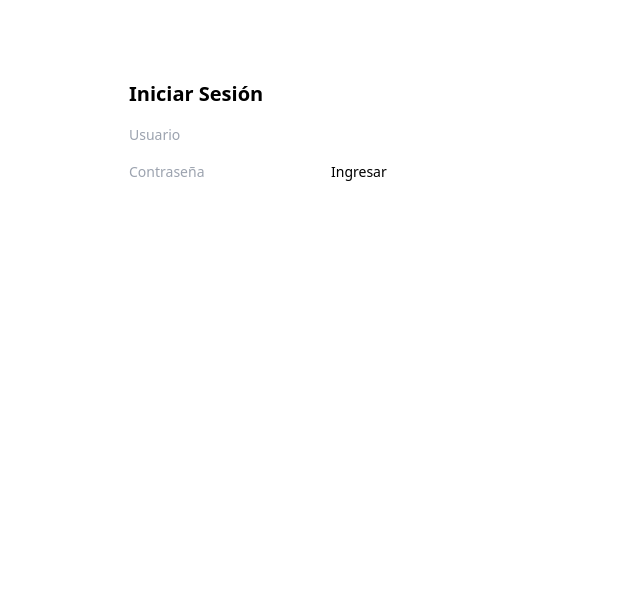
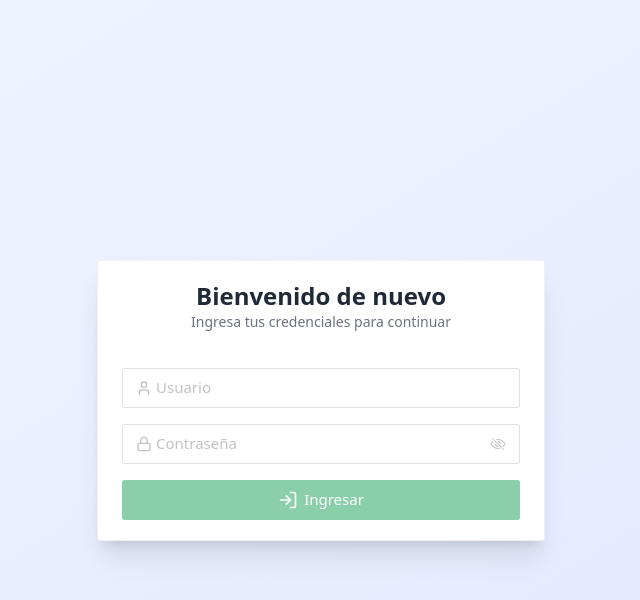
Before and after one commit to matzSoncco/gestor, a Vue app in the folder frontend/: page /login in a window 1280 px wide. Shown: the top 600 px of the page, without its empty margins (319-959 px from the left). Built offline with nearby package versions, Linux system fonts and the light colour scheme.

Commit message:
Mejora el manejo de errores al momento de hacer login y logout

```diff
--- a/frontend/package.json
+++ b/frontend/package.json
@@ -11,6 +11,7 @@
   "dependencies": {
     "@vicons/antd": "^0.13.0",
     "axios": "^1.9.0",
+    "lucide-vue-next": "^0.525.0",
     "pinia": "^3.0.2",
     "pinia-plugin-persistedstate": "^4.4.1",
     "vue": "^3.5.13",
--- a/frontend/src/App.vue
+++ b/frontend/src/App.vue
@@ -1,11 +1,12 @@
 <template>
   <n-config-provider>
     <n-notification-provider>
-      <router-view />
+      <router-view v-if="!auth.isLoading" />
     </n-notification-provider>
   </n-config-provider>
 </template>
 
 <script setup>
-import { NConfigProvider, NNotificationProvider } from 'naive-ui'
+import { useAuthStore } from '@/stores/auth'
+const auth = useAuthStore()
 </script>
--- a/frontend/src/api/login.ts
+++ b/frontend/src/api/login.ts
@@ -3,16 +3,61 @@ import api from '@/services/authService'
 export interface LoginResponse {
   success: boolean
   error?: any
+  token?: string
+  user?: {
+    id: number
+    username: string
+    email?: string
+    role?: string
+  }
 }
 
 export async function login(username: string, password: string): Promise<LoginResponse> {
   try {
     const { data } = await api.post('/token/', { username, password })
+
+    // Guardar tokens en localStorage
     localStorage.setItem('accessToken', data.access)
     localStorage.setItem('refreshToken', data.refresh)
-    return { success: true }
+
+    // Opcional: Decodificar el token para obtener información del usuario
+    let userInfo = null
+    try {
+      const payload = JSON.parse(atob(data.access.split('.')[1]))
+      userInfo = {
+        id: payload.user_id || 0,
+        username: payload.username || username,
+        email: payload.email || '',
+        role: payload.role || ''
+      }
+    } catch (decodeError) {
+      console.warn('No se pudo decodificar el token:', decodeError)
+      userInfo = {
+        id: 0,
+        username: username,
+        email: '',
+        role: ''
+      }
+    }
+
+    return {
+      success: true,
+      token: data.access,
+      user: userInfo
+    }
   } catch (error) {
     console.error('Error al iniciar sesión', error)
     return { success: false, error }
   }
 }
+
+// Función adicional para obtener información del usuario actual
+export async function getCurrentUser() {
+  try {
+    const { data } = await api.get('/user/me/')
+    return { success: true, user: data }
+  } catch (error) {
+    console.error('Error al obtener usuario actual:', error)
+    return { success: false, error }
+  }
+}
--- a/frontend/src/components/Sidebar.vue
+++ b/frontend/src/components/Sidebar.vue
@@ -47,6 +47,7 @@ async function handleSelect(key: string) {
   if (key === 'logout') {
     const auth = useAuthStore()
     await auth.logout()
+    router.push('/login')
   } else {
     router.push(key)
   }
--- a/frontend/src/layouts/DefaultLayout.vue
+++ b/frontend/src/layouts/DefaultLayout.vue
@@ -34,6 +34,7 @@
               </n-layout-content>
             </n-layout>
           </n-layout>
+          <router-view v-else />
         </n-message-provider>
       </n-notification-provider>
     </n-dialog-provider>
--- a/frontend/src/main.ts
+++ b/frontend/src/main.ts
@@ -19,4 +19,4 @@ app.mount('#app')
 
 // 🔑 Inicializar estado de sesión
 const auth = useAuthStore()
-auth.initialize()
+auth.initializeAuth()
--- a/frontend/src/stores/auth.ts
+++ b/frontend/src/stores/auth.ts
@@ -1,41 +1,122 @@
 import { defineStore } from 'pinia'
-import { logout } from '@/api/logout'
-import router from '@/routers'
+import { ref, computed } from 'vue'
+import { useRouter } from 'vue-router'
 
-export const useAuthStore = defineStore('auth', {
-  state: () => ({
-    isAuthenticated: false,
-    user: null as any,
-    token: null as string | null,
-  }),
+interface User {
+  id?: number
+  username: string
+  email?: string
+  role?: string
+}
 
-  actions: {
-    async login(userData: any, token: string) {
-      this.user = userData
-      this.token = token
-      this.isAuthenticated = true
-    },
+export const useAuthStore = defineStore('auth', () => {
+  // State
+  const user = ref<User | null>(null)
+  const accessToken = ref<string | null>(null)
+  const refreshToken = ref<string | null>(null)
+  const isLoading = ref(false)
 
-    async initialize() {
-      // Con persistencia automática, no necesitas recuperar manualmente
-      if (this.token) {
-        this.isAuthenticated = true
-        this.user = { username: 'UsuarioAutenticado' } // dummy hasta que uses /me
-      }
-    },
+  // Getters
+  const isAuthenticated = computed(() => !!accessToken.value && !!user.value)
 
-    async logout() {
+  // Actions
+  const login = async (userData: User, token: string) => {
+    try {
+      isLoading.value = true
+
+      user.value = userData
+      accessToken.value = token
+      refreshToken.value = localStorage.getItem('refreshToken')
+
+      // Guardar datos del usuario en localStorage
+      localStorage.setItem('user', JSON.stringify(userData))
+
+    } catch (error) {
+      console.error('Error during login:', error)
+      throw error
+    } finally {
+      isLoading.value = false
+    }
+  }
+
+  const logout = (router?: ReturnType<typeof useRouter>) => {
+    user.value = null
+    accessToken.value = null
+    refreshToken.value = null
+
+    localStorage.removeItem('accessToken')
+    localStorage.removeItem('refreshToken')
+    localStorage.removeItem('user')
+
+    // Redireccionar
+    if (router) {
+      router.push('/login')
+    }
+  }
+
+  // Inicializar desde localStorage
+  const initializeAuth = () => {
+    const storedToken = localStorage.getItem('accessToken')
+    const storedRefreshToken = localStorage.getItem('refreshToken')
+    const storedUser = localStorage.getItem('user')
+
+    if (storedToken && storedUser) {
       try {
-        await logout()
+        accessToken.value = storedToken
+        refreshToken.value = storedRefreshToken
+        user.value = JSON.parse(storedUser)
+
+        // Verificar si el token es válido
+        if (!checkTokenValidity()) {
+          logout()
+        }
       } catch (error) {
-        console.error('Error en logout:', error)
-      } finally {
-        this.user = null
-        this.token = null
-        this.isAuthenticated = false
-        router.push('/login')
+        console.error('Error parsing stored user data:', error)
+        logout() // Limpiar datos corruptos
       }
     }
-  },
+  }
+
+  // Función para verificar si el token es válido
+  const checkTokenValidity = (): boolean => {
+    if (!accessToken.value) return false
+
+    try {
+      // Decodificar el JWT para verificar expiración
+      const payload = JSON.parse(atob(accessToken.value.split('.')[1]))
+      const currentTime = Date.now() / 1000
+
+      if (payload.exp && payload.exp < currentTime) {
+        return false
+      }
+
+      return true
+    } catch (error) {
+      return false
+    }
+  }
+
+  // Inicializar automáticamente cuando el store se crea
+  if (typeof window !== 'undefined') {
+    initializeAuth()
+  }
+
+  return {
+    // State
+    user,
+    accessToken,
+    refreshToken,
+    isLoading,
+
+    // Getters
+    isAuthenticated,
+
+    // Actions
+    login,
+    logout,
+    initializeAuth,
+    checkTokenValidity
+  }
+}, {
   persist: true
 })
--- a/frontend/src/views/Login.vue
+++ b/frontend/src/views/Login.vue
@@ -1,44 +1,108 @@
-<!-- views/Login.vue -->
 <template>
-  <div class="max-w-sm mx-auto mt-20">
-    <h1 class="text-xl font-bold mb-4">Iniciar Sesión</h1>
-    <form @submit.prevent="handleLogin">
-      <input v-model="username" placeholder="Usuario" class="input" />
-      <input v-model="password" type="password" placeholder="Contraseña" class="input mt-2" />
-      <button type="submit" class="btn mt-4">Ingresar</button>
-    </form>
-    <p v-if="error" class="text-red-500 mt-2">Credenciales incorrectas</p>
+  <div class="min-h-screen flex items-center justify-center bg-gradient-to-br from-blue-50 to-indigo-100 px-4">
+    <n-card
+      class="w-full max-w-md shadow-xl border border-gray-200 transition-all duration-300"
+      header-style="text-align: center"
+    >
+      <template #header>
+        <div>
+          <h1 class="text-2xl font-bold text-gray-800">Bienvenido de nuevo</h1>
+          <p class="text-sm text-gray-500">Ingresa tus credenciales para continuar</p>
+        </div>
+      </template>
+
+      <form @submit.prevent="handleLogin" class="mt-4">
+        <div class="space-y-4">
+          <n-input
+            v-model:value="username"
+            placeholder="Usuario"
+            size="large"
+            :status="error ? 'error' : undefined"
+            :disabled="loading"
+            clearable
+          >
+            <template #prefix>
+              <n-icon><UserIcon /></n-icon>
+            </template>
+          </n-input>
+
+          <n-input
+            v-model:value="password"
+            type="password"
+            placeholder="Contraseña"
+            size="large"
+            :status="error ? 'error' : undefined"
+            :disabled="loading"
+            show-password-on="mousedown"
+            clearable
+          >
+            <template #prefix>
+              <n-icon><LockIcon /></n-icon>
+            </template>
+          </n-input>
+
+          <n-button
+            type="primary"
+            size="large"
+            block
+            :loading="loading"
+            :disabled="!username || !password"
+            attr-type="submit"
+          >
+            <template #icon>
+              <n-icon><LoginIcon /></n-icon>
+            </template>
+            Ingresar
+          </n-button>
+        </div>
+      </form>
+    </n-card>
   </div>
 </template>
 
 <script setup lang="ts">
 import { ref } from 'vue'
 import { useRouter } from 'vue-router'
+import { NInput, NButton, NCard, NIcon } from 'naive-ui'
+import { Lock as LockIcon, User as UserIcon, LogIn as LoginIcon } from 'lucide-vue-next'
 import { login } from '@/api/login'
 import { useAuthStore } from '@/stores/auth'
+import { useNotify } from '@/composables/global/useNotify'
 
 const username = ref('')
 const password = ref('')
+const loading = ref(false)
 const error = ref(false)
+
 const router = useRouter()
 const auth = useAuthStore()
+const { error: notifyError, success: notifySuccess } = useNotify()
+
 
 const handleLogin = async () => {
-  if (!username.value || !password.value) {
+  error.value = false
+
+  if (!username.value.trim() || !password.value.trim()) {
     error.value = true
+    notifyError('Debes llenar todos los campos', 'Campos vacíos')
     return
   }
 
+  loading.value = true
+
   const res = await login(username.value, password.value)
+  loading.value = false
 
   if (res.success) {
-    const token = localStorage.getItem('accessToken') || ''
-    const userData = { username: username.value } // podrías traerlo desde un endpoint luego
-    await auth.login(userData, token) // <-- ESTA LÍNEA ES CRUCIAL
+    const token = res.token || localStorage.getItem('accessToken') || ''
+    const userData = { username: username.value } // traer desde backend si es posible
+    await auth.login(userData, token)
 
+    notifySuccess('Sesión iniciada correctamente')
     router.push('/')
   } else {
     error.value = true
+    notifyError('Credenciales incorrectas. Intenta nuevamente.', 'Error de autenticación')
   }
 }
 </script>
```
Also changed, not shown: 1 other file (tests, documents, lock files or other folders).
